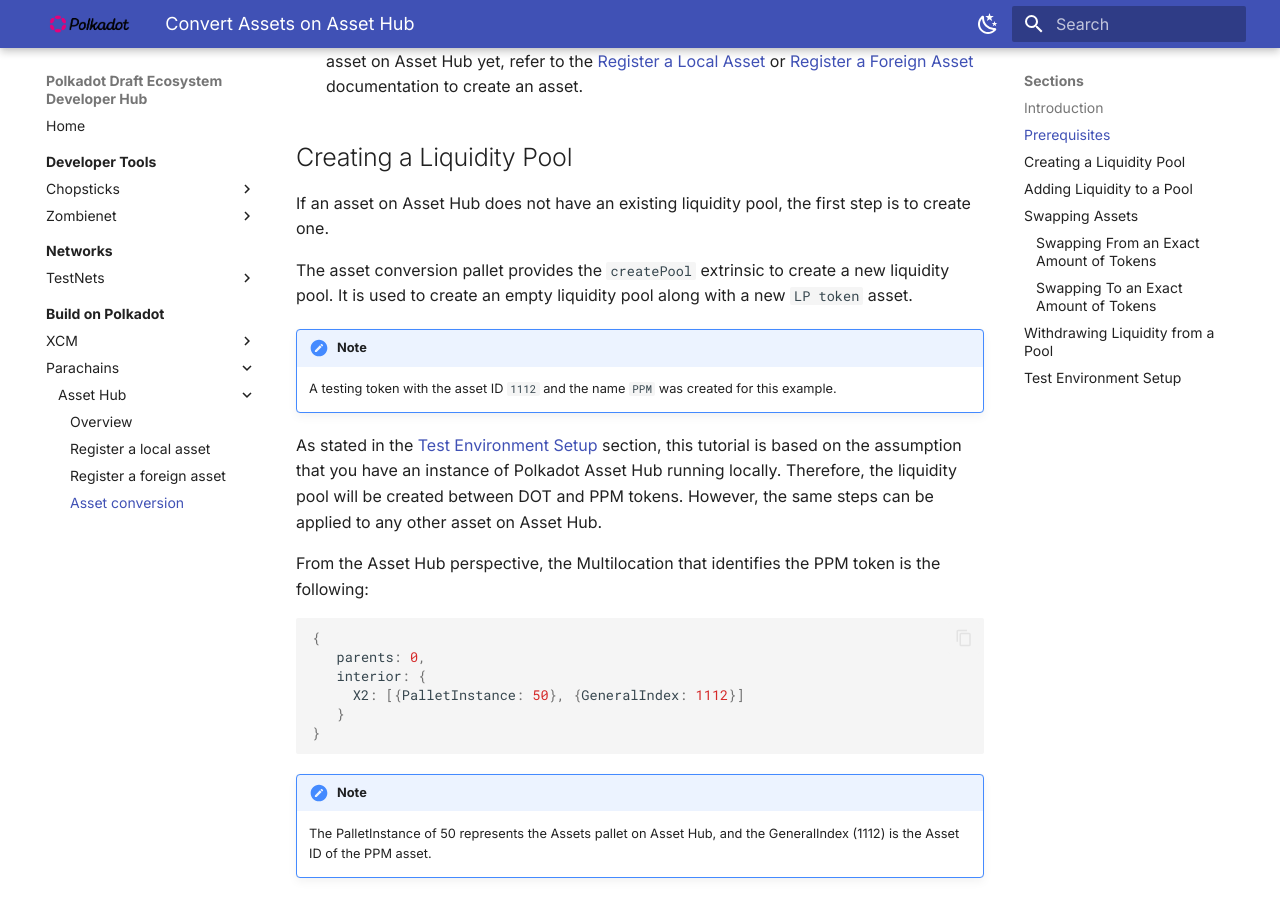
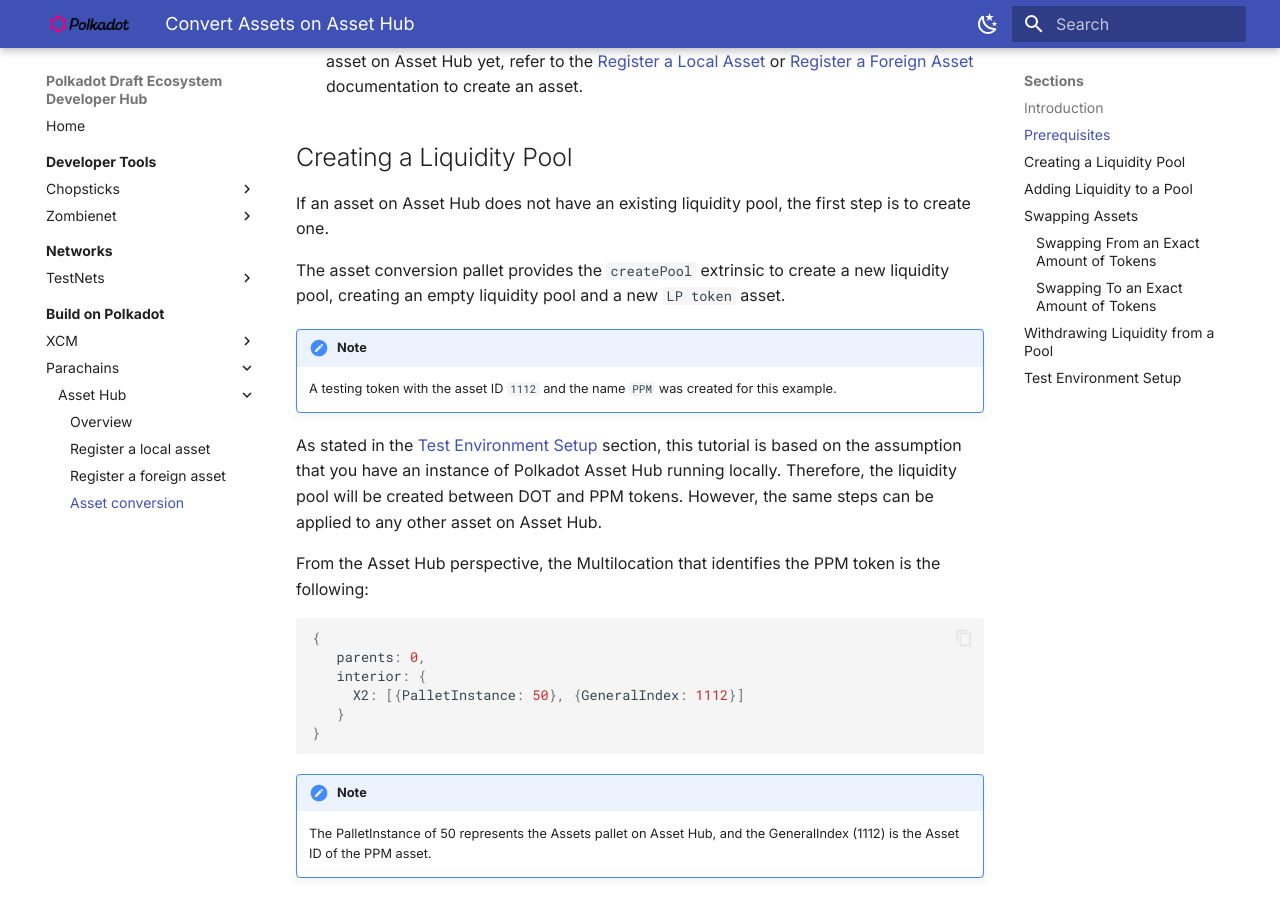
Before and after one commit to papermoonio/polkadot-ecosystem-docs-draft, an MkDocs documentation site: the page built from docs/build-on-polkadot/parachains/asset-hub/asset-conversion.md, in a window 1280 px wide and 900 px high, scrolled down 745 px. Built offline with MkDocs 1.6.1 and Material for MkDocs 9.7.7, drawn with Linux system fonts in a browser that asks for light colours.

Commit message:
Update docs/build-on-polkadot/parachains/asset-hub/asset-conversion.md
Co-authored-by: Dawn Kelly <83190195+dawnkelly09@users.noreply.github.com>

```diff
--- a/docs/build-on-polkadot/parachains/asset-hub/asset-conversion.md
+++ b/docs/build-on-polkadot/parachains/asset-hub/asset-conversion.md
@@ -29,7 +29,7 @@
 
 If an asset on Asset Hub does not have an existing liquidity pool, the first step is to create one.
 
-The asset conversion pallet provides the `createPool` extrinsic to create a new liquidity pool. It is used to create an empty liquidity pool along with a new `LP token` asset.
+The asset conversion pallet provides the `createPool` extrinsic to create a new liquidity pool, creating an empty liquidity pool and a new `LP token` asset.
 
 !!! note
     A testing token with the asset ID `1112` and the name `PPM` was created for this example.
```
